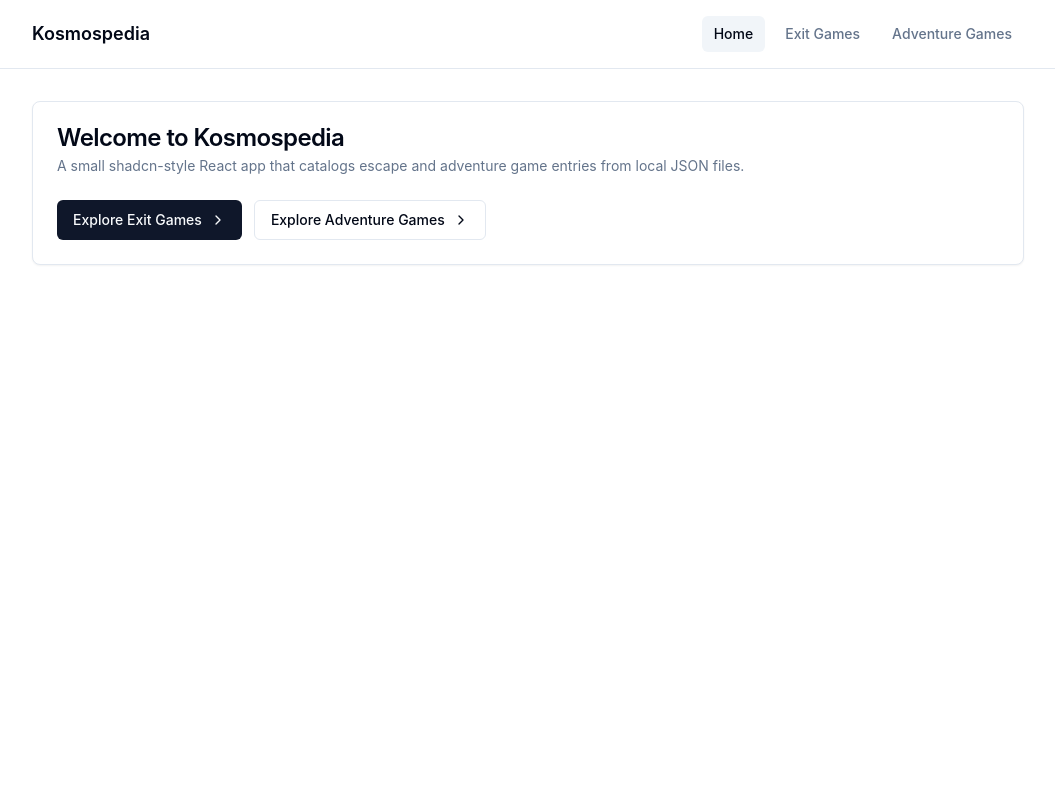
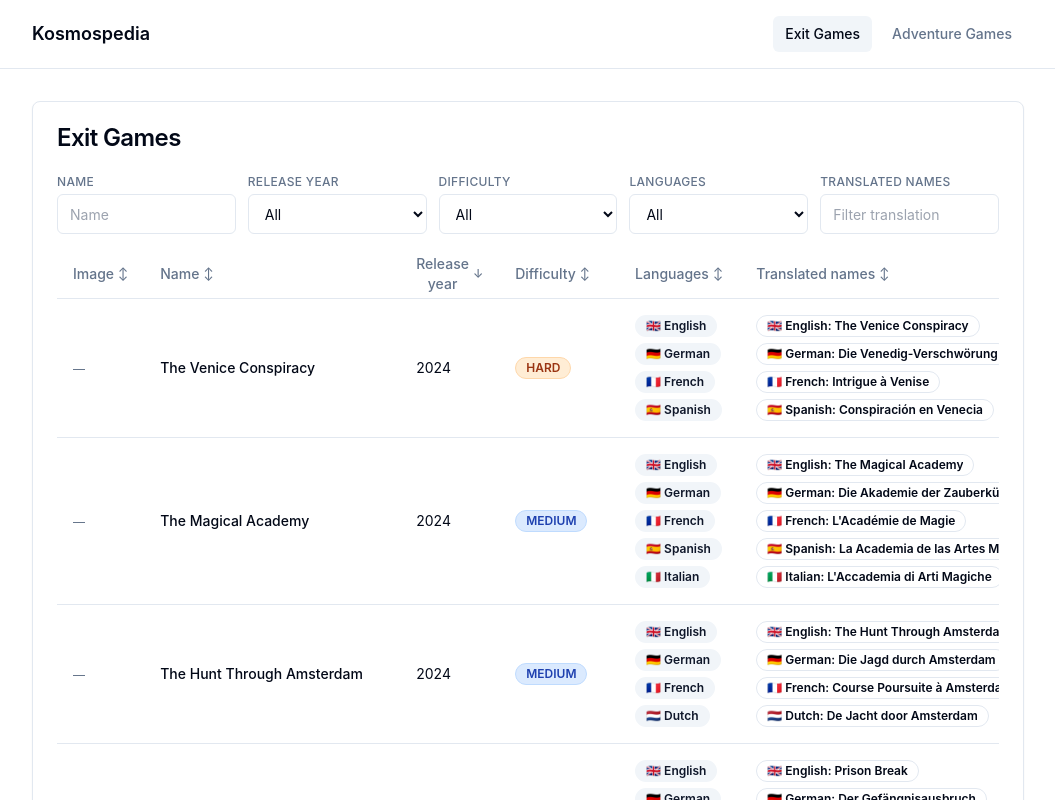
Before and after one commit to elenaferr0/kosmospedia, a React (Vite) app: page / in a window 1280 px wide. Shown: the top 800 px of the page, without its empty margins (112-1167 px from the left). Built offline with nearby package versions, Linux system fonts and the light colour scheme.

Commit message:
fix: removed home page

```diff
--- a/src/App.tsx
+++ b/src/App.tsx
@@ -1,5 +1,4 @@
 import { BrowserRouter, NavLink, Route, Routes } from 'react-router-dom';
-import { HomePage } from './pages/HomePage';
 import { ExitGamesPage } from './pages/ExitGamesPage';
 import { AdventureGamesPage } from './pages/AdventureGamesPage';
 import { NotFoundPage } from './pages/NotFoundPage';
@@ -19,9 +18,6 @@ export default function App() {
             <p className="text-lg font-semibold">Kosmospedia</p>
             <nav className="flex items-center gap-2">
               <NavLink to="/" end className={navLinkClassName}>
-                Home
-              </NavLink>
-              <NavLink to="/exit-games" className={navLinkClassName}>
                 Exit Games
               </NavLink>
               <NavLink to="/adventure-games" className={navLinkClassName}>
@@ -33,7 +29,7 @@ export default function App() {
 
         <main className="mx-auto w-full max-w-5xl px-4 py-8">
           <Routes>
-            <Route path="/" element={<HomePage />} />
+            <Route path="/" element={<ExitGamesPage />} />
             <Route path="/exit-games" element={<ExitGamesPage />} />
             <Route path="/adventure-games" element={<AdventureGamesPage />} />
             <Route path="*" element={<NotFoundPage />} />
--- a/src/pages/HomePage.tsx
+++ /dev/null
@@ -1,31 +0,0 @@
-import { Link } from 'react-router-dom';
-import { ChevronRight } from 'lucide-react';
-import { Button } from '../components/ui/button';
-import { Card, CardContent, CardDescription, CardHeader, CardTitle } from '../components/ui/card';
-
-export function HomePage() {
-  return (
-    <section className="space-y-6">
-      <Card>
-        <CardHeader>
-          <CardTitle>Welcome to Kosmospedia</CardTitle>
-          <CardDescription>
-            A small shadcn-style React app that catalogs escape and adventure game entries from local JSON files.
-          </CardDescription>
-        </CardHeader>
-        <CardContent className="flex flex-wrap gap-3">
-          <Button asChild>
-            <Link to="/exit-games">
-              Explore Exit Games <ChevronRight className="ml-2 h-4 w-4" />
-            </Link>
-          </Button>
-          <Button asChild variant="outline">
-            <Link to="/adventure-games">
-              Explore Adventure Games <ChevronRight className="ml-2 h-4 w-4" />
-            </Link>
-          </Button>
-        </CardContent>
-      </Card>
-    </section>
-  );
-}
```
Also changed, not shown: 1 other file (tests, documents, lock files or other folders).
